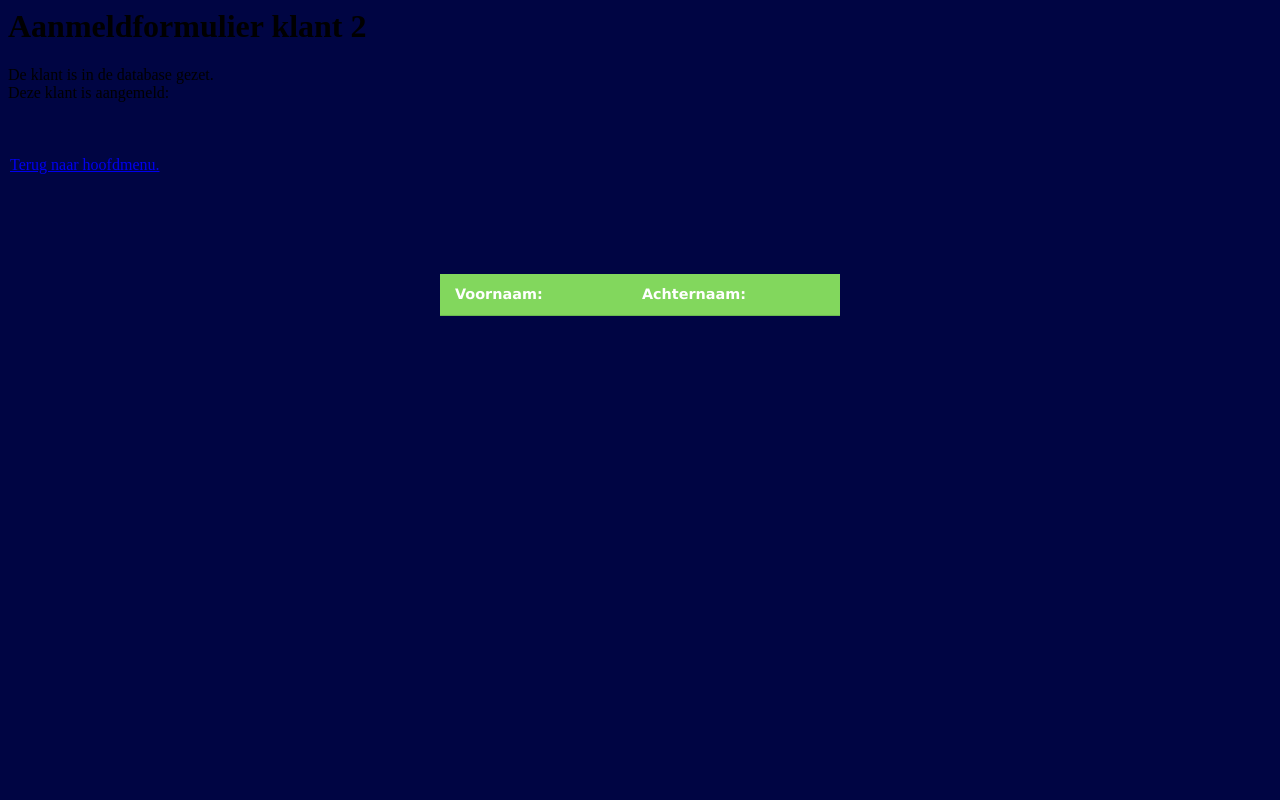
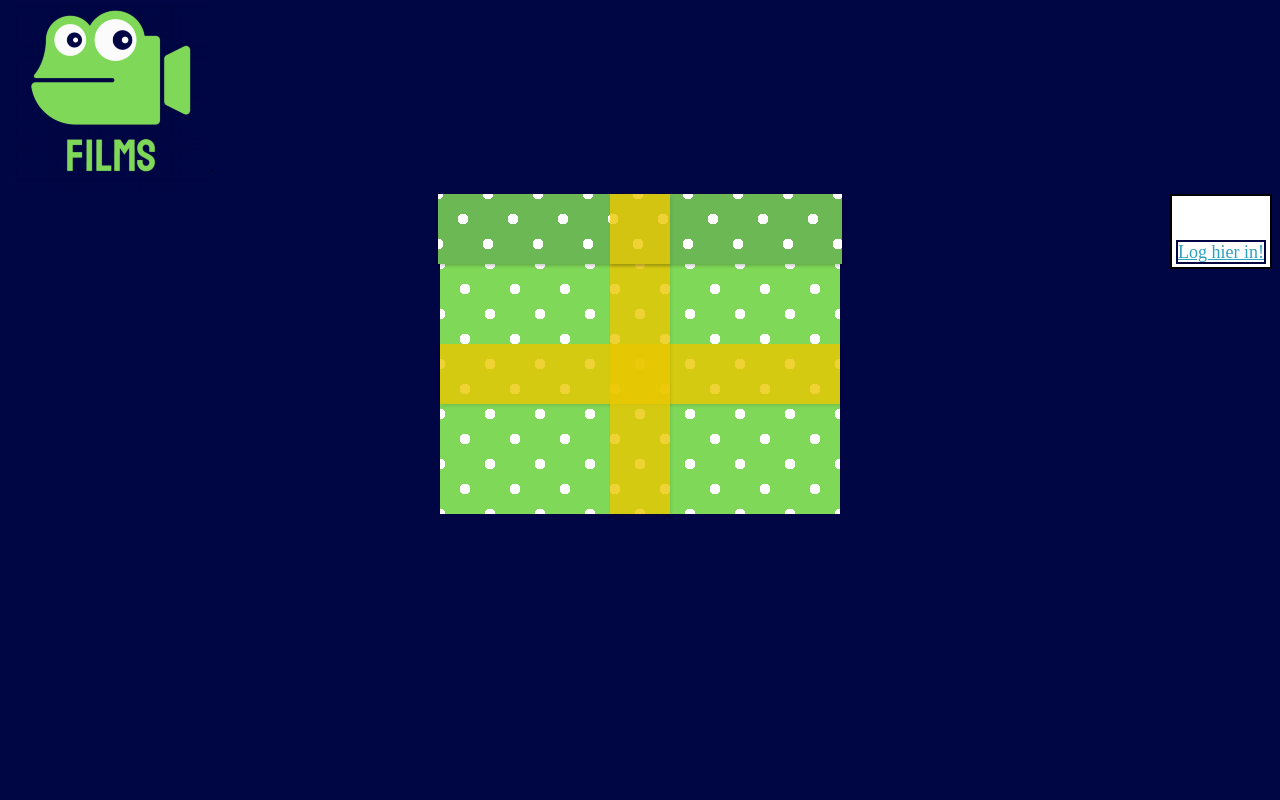
Before and after one commit to Omario010/Project4Git, a PHP site: page /aanmeldForm2.php in a window 1280 px wide. Run offline with PHP 8.4, Linux system fonts and the light colour scheme; data that the repository does not hold is empty.

Commit message:
Nu wefwefwefwefwe

```diff
--- a/aanmeldForm1.php
+++ b/aanmeldForm1.php
@@ -32,7 +32,7 @@
 </div>
 
 </form>
-<a href="index.php">Terug naar hoofdmenu </a> <br>
+
 
 </body>
 </html>
--- a/aanmeldForm2.php
+++ b/aanmeldForm2.php
@@ -8,7 +8,7 @@
 
 require "Klant.php";
 
-echo"<h1>Aanmeldformulier klant 2</h1>";
+//echo"<h1>Aanmeldformulier klant 2</h1>";
 
 //uitlezen array van aanmeldForm1.php
 $klantVoornaam=$_POST["voornaamvak"];
@@ -20,10 +20,23 @@
 $klant1->aanmelden();
 
 //afdrukken object
-echo"Deze klant is aangemeld: <br/>";
+//echo"Deze klant is aangemeld: <br/>";
 $klant1->afdrukkenKlant();
 ?>
-<br/><br/><a href="index.php">Terug naar hoofdmenu.</a>
+
+    <div class="kikkerForm2">
+        <a href="index.php">
+        <img src="kikker(1).png">
+        </a>
+    </div>
+
+
+<div class="linkloginForm">
+    <br/><br/><a href="loginForm1.php">Log hier in!</a>
+</div>
+
+
+
 
 
 <html>
@@ -36,20 +49,20 @@
     <link rel="stylesheet" href="styler.css">
 </head>
 <body>
-<?php
-foreach($klanten as $klant){
-    echo "<tr>";
-    echo "<td>" . $klant->getKlantVoorNaam() . "</td>";
-    echo "<td>" . $klant->getKlantAchternaam()  . "</td>";
-    echo "</tr>";
-}
-echo "</table>";
-?>
-<table class="content-table">
-    <tr>
-        <th>Voornaam:</th>
-        <th>Achternaam:</th>
-    </tr>
-</table>
+
+<div class="present">
+    <div class="lid">
+        <span></span>
+    </div>
+    <div class="promo">
+        <h2>Je bent aangemeld!</h2>
+        <p>Frog Films</p>
+    </div>
+    <div class="box">
+        <span></span>
+        <span></span>
+    </div>
+</div>
+
 </body>
 </html>
--- a/connect.php
+++ b/connect.php
@@ -1,6 +1,7 @@
 <?php
 // connect .php
 // maakt verbinding met de database 'inlog
+// Anjo Eijeriks
 $servername = "localhost";
 $dbname = "project4";
 $username = "omario010";
--- a/index.php
+++ b/index.php
@@ -8,7 +8,7 @@
 </head>
 <body>
     <div class="welkom">
-<h1>Welkom bij frog films</h1>
+<h1>Welkom bij Frog Films</h1>
     </div>
 
     <nav>
--- a/styler.css
+++ b/styler.css
@@ -1,5 +1,5 @@
 .logohoofd{
-    margin-top:-339px;
+    margin-top:-540px;
 }
 
 .welkom{
@@ -75,7 +75,8 @@
 }
 
 .kikker1{
-    margin-top:-530px;
+    margin-top:-130px;
+    position:relative;
 }
 
 
@@ -101,10 +102,211 @@
     font-family:'Franklin Gothic Medium', 'Arial Narrow', Arial, sans-serif;
 }
 
-body{
-    background-color: rgb(0, 5, 67);
+/*    .present{*/
+/*        width: 410px;*/
+/*        margin: 0 auto;*/
+/*    }*/
+
+/*    .box, .lid{*/
+/*        background:*/
+/*        radial-gradient(white 15%, transparent 15.1%),*/
+/*        rgba(127, 216, 88, 0.85);*/
+/*        background-position: 0 0, 25px 25px;*/
+/*        background-size: 50px 50px;*/
+/*        position:relative;*/
+/*        margin: 0 auto;*/
+/*    }*/
+/*    .box{*/
+/*        width:400px;*/
+/*        height:250px;*/
+/*    }*/
+
+/*    .lid{*/
+/*        width:400px;*/
+/*        height:70px;*/
+/*        box-shadow: 1px 2px 3px rgba(0,0,0,0.2);*/
+/*        z-index:1;*/
+/*        padding:0 2px;*/
+/*        background-color:  rgba(127, 216, 88, 0.85);*/
+/*    }*/
+
+/*    .box span,  .lidspan{*/
+/*        position: absolute;*/
+/*        display: block;*/
+/*        background: rgba(255, 231, 78, 0.8);*/
+/*        box-shadow: 1px 2px 3px rgba(0,0,0,0.1);*/
+/*    }*/
+
+/*    .box span:first-child {*/
+/*        width:100%;*/
+/*        height:60px;*/
+/*        top:80px;*/
+/*    }*/
+/*.box span:last-child, .lid span {*/
+/*    width:60px;*/
+/*    height:100%;*/
+/*    left:170px;*/
+/*}*/
+
+
+
+body {
+
+    padding-top: 150px;
 }
-form{
+
+.present {
+    width: 410px;
+    margin: 0 auto;
+}
+.box, .lid {
+    background:
+            -webkit-radial-gradient(white 15%, transparent 15.1%),
+            -webkit-radial-gradient(white 15%, transparent 15.1%),
+     rgb(127, 216, 88);
+    background-position: 0 0, 25px 25px;
+    background-size: 50px 50px;
+    position: relative;
+    margin: 0 auto;
+}
+.box {
+    width: 400px;
+    height: 250px;
+}
+.lid {
+    width: 400px;
+    height: 70px;
+    box-shadow: 1px 2px 3px rgba(0,0,0,0.2);
+    z-index: 1;
+    padding: 0 2px;
+background-color: rgba(127, 216, 88, 0.85);
+    /* transitions */
+    top: 0;
+    left: 0;
+    transition:
+            top ease-out 0.5s,
+            left ease-out 0.5s,
+            transform ease-out 0.5s;
+}
+.box span, .lid span {
+    position: absolute;
+    display: block;
+    background: rgba(235, 199, 0, 0.8);
+    box-shadow: 1px 2px 3px rgba(0,0,0,0.1);
+}
+.box span:first-child {
+    width: 100%;
+    height: 60px;
+    top: 80px;
+}
+.box span:last-child, .lid span {
+    width: 60px;
+    height: 100%;
+    left: 170px;
+}
+.lid span {
+    left: 172px;
+}
+.promo {
+    font-size: 30px;
+    color: white;
+    font-family: Georgia, 'Times New Roman', Times, serif;
+    text-align: center;
+    position: relative;
+    height: 0;
+    top: 10px;
+    transition: all ease-out 0.7s;
+}
+.promo p {
+    font-size: 24px;
+    margin: 0;
+}
+.promo h2 {
+    font-size: 40px;
+    margin: 0;
+}
+
+/* hover effects */
+.present:hover .lid {
+    top: -100px;
+    transform: rotateZ(10deg);
+    left: 10px;
+}
+.present:hover .promo {
+    top: -80px;
+}
+
+.logohoofd1{
+    margin-top:-175px;
+}
+
+.kikkerForm2{
+    margin-top:-190px;
+    width:40px;
+
+}
+
+.linkloginForm{
+    color: #2da1c1;
+    font-size: large;
+    text-decoration: none;
+    float: right;
+    border: solid 2px black;
+    background-color: white;
+    padding: 4px;
+}
+
+.linkloginForm:hover
+{
+    color: #f90;
+    text-decoration: underline;
+}
+
+.welkomhp{
+    text-align: center;
+    color:rgba(127, 216, 88, 0.85);
+    margin-top:auto;
+    font-size: x-large;
+}
+.iframefilms{
+    width:60px;
+    height:70px;
+}
+.films1{
+    color:rgba(127, 216, 88, 0.85);
+    font-size: xx-large;
+    text-align:left;
+    margin-left:210px;
+    font-weight:bolder;
+
+
+
+}
+.anime1{
+    color:rgba(127, 216, 88, 0.85);
+    font-size: xx-large;
+    text-align:right;
+    margin-left:20px;
+    font-weight:bolder;
+    margin-top:-110px;
+    margin-right:220px;
+
+}
+
+.iframeanime{
+    position:relative;
+    margin-left:1401px;
+
+}
+
+a{
+    color:inherit;
+}
+.logohp{
+    margin-top:-155px;
+}
+
+.formlogin{
 
     width:250px;
     height: auto;
@@ -118,20 +320,9 @@
     margin-top: 69px;
 }
 
-.welkom{
+.welkomlogin{
     text-align: center;
     color:rgba(127, 216, 88, 0.85);
     margin-top:50px;
     font-size: x-large;
 }
-
-nav{
-
-    border: 2px solid rgba(127, 216, 88, 0.85);
-    width:240px;
-    text-align: center;
-    padding: 35px;
-    background-color: rgb(174, 179, 246);
-    margin-left: 790px;
-    margin-top:60px;
-}
```
Also changed, not shown: alleKlanten.php (+15 -6 lines), hoofdpagina.php (+32 -11 lines), loginForm1.php (+41 -21 lines).
